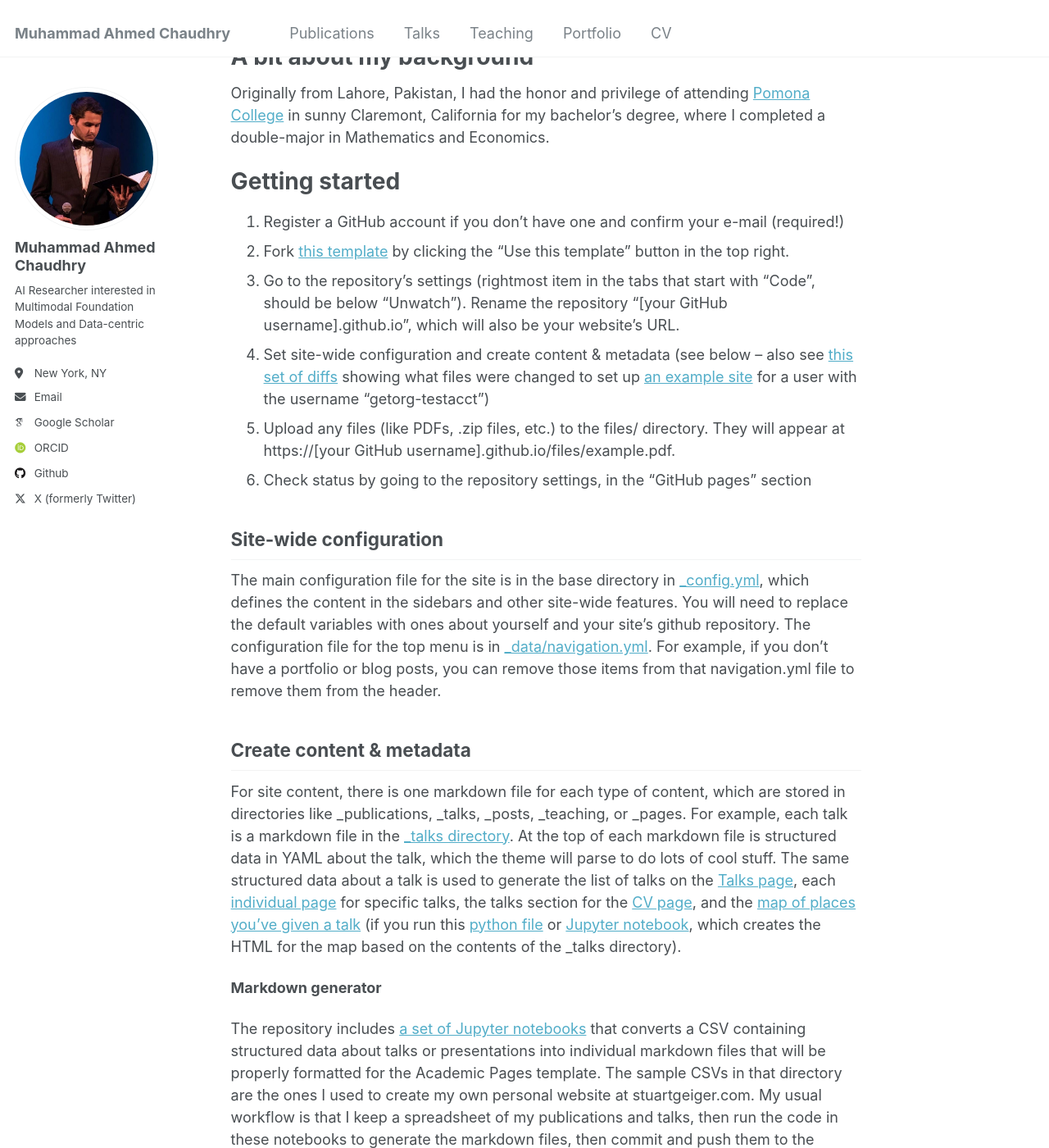
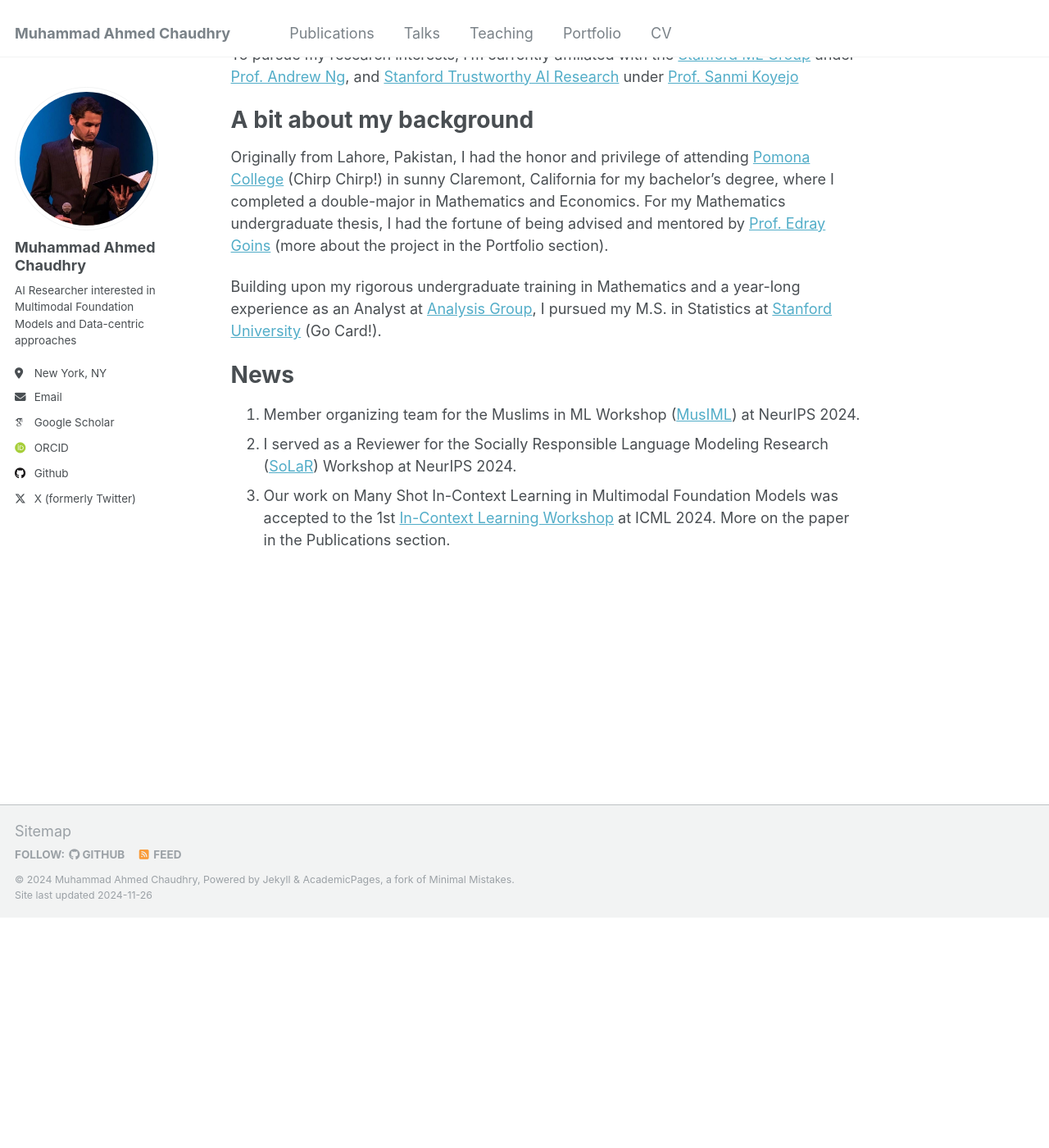
Before and after one commit to Ahmed14974/ahmed14974.github.io, a Jekyll site: the page built from _pages/about.md, in a window 1280 px wide and 1400 px high, scrolled down 281 px. Shown: the whole window at 82% size. Built offline with Jekyll 4.4.1, drawn with Linux system fonts in a browser that asks for light colours; some web fonts are replaced; some of the changed text lies outside the part shown.

Commit message:
Update about.md

```diff
--- a/_pages/about.md
+++ b/_pages/about.md
@@ -9,39 +9,16 @@ redirect_from:
 
 I’m passionate about advancing the frontier of multimodal foundation models through data-centric approaches. From rethinking the way we curate fine-tuning datasets to enabling foundation models to create societal impact in domains such as medicine and remote sensing, I firmly believe that higher-quality data leads to more capable ML models. Dive into my projects, explore my research, and please feel free to reach out to collaborate.
 
+To pursue my research interests, I'm currently affiliated with the [Stanford ML Group](https://stanfordmlgroup.github.io/) under [Prof. Andrew Ng](https://www.andrewng.org/), and [Stanford Trustworthy AI Research](stairlab.stanford.edu) under [Prof. Sanmi Koyejo](https://cs.stanford.edu/~sanmi/)
+
 A bit about my background
 ======
-Originally from Lahore, Pakistan, I had the honor and privilege of attending [Pomona College](https://www.pomona.edu/) in sunny Claremont, California for my bachelor's degree, where I completed a double-major in Mathematics and Economics.
+Originally from Lahore, Pakistan, I had the honor and privilege of attending [Pomona College](https://www.pomona.edu/) (Chirp Chirp!) in sunny Claremont, California for my bachelor's degree, where I completed a double-major in Mathematics and Economics. For my Mathematics undergraduate thesis, I had the fortune of being advised and mentored by [Prof. Edray Goins](https://www.pomona.edu/directory/people/edray-goins) (more about the project in the Portfolio section).
 
-Getting started
+Building upon my rigorous undergraduate training in Mathematics and a year-long experience as an Analyst at [Analysis Group](https://www.analysisgroup.com/), I pursued my M.S. in Statistics at [Stanford University](https://www.stanford.edu/) (Go Card!).
+
+News
 ======
-1. Register a GitHub account if you don't have one and confirm your e-mail (required!)
-1. Fork [this template](https://github.com/academicpages/academicpages.github.io) by clicking the "Use this template" button in the top right.
-1. Go to the repository's settings (rightmost item in the tabs that start with "Code", should be below "Unwatch"). Rename the repository "[your GitHub username].github.io", which will also be your website's URL.
-1. Set site-wide configuration and create content & metadata (see below -- also see [this set of diffs](http://archive.is/3TPas) showing what files were changed to set up [an example site](https://getorg-testacct.github.io) for a user with the username "getorg-testacct")
-1. Upload any files (like PDFs, .zip files, etc.) to the files/ directory. They will appear at https://[your GitHub username].github.io/files/example.pdf.
-1. Check status by going to the repository settings, in the "GitHub pages" section
-
-Site-wide configuration
-------
-The main configuration file for the site is in the base directory in [_config.yml](https://github.com/academicpages/academicpages.github.io/blob/master/_config.yml), which defines the content in the sidebars and other site-wide features. You will need to replace the default variables with ones about yourself and your site's github repository. The configuration file for the top menu is in [_data/navigation.yml](https://github.com/academicpages/academicpages.github.io/blob/master/_data/navigation.yml). For example, if you don't have a portfolio or blog posts, you can remove those items from that navigation.yml file to remove them from the header.
-
-Create content & metadata
-------
-For site content, there is one markdown file for each type of content, which are stored in directories like _publications, _talks, _posts, _teaching, or _pages. For example, each talk is a markdown file in the [_talks directory](https://github.com/academicpages/academicpages.github.io/tree/master/_talks). At the top of each markdown file is structured data in YAML about the talk, which the theme will parse to do lots of cool stuff. The same structured data about a talk is used to generate the list of talks on the [Talks page](https://academicpages.github.io/talks), each [individual page](https://academicpages.github.io/talks/2012-03-01-talk-1) for specific talks, the talks section for the [CV page](https://academicpages.github.io/cv), and the [map of places you've given a talk](https://academicpages.github.io/talkmap.html) (if you run this [python file](https://github.com/academicpages/academicpages.github.io/blob/master/talkmap.py) or [Jupyter notebook](https://github.com/academicpages/academicpages.github.io/blob/master/talkmap.ipynb), which creates the HTML for the map based on the contents of the _talks directory).
-
-**Markdown generator**
-
-The repository includes [a set of Jupyter notebooks](https://github.com/academicpages/academicpages.github.io/tree/master/markdown_generator
-) that converts a CSV containing structured data about talks or presentations into individual markdown files that will be properly formatted for the Academic Pages template. The sample CSVs in that directory are the ones I used to create my own personal website at stuartgeiger.com. My usual workflow is that I keep a spreadsheet of my publications and talks, then run the code in these notebooks to generate the markdown files, then commit and push them to the GitHub repository.
-
-How to edit your site's GitHub repository
-------
-Many people use a git client to create files on their local computer and then push them to GitHub's servers. If you are not familiar with git, you can directly edit these configuration and markdown files directly in the github.com interface. Navigate to a file (like [this one](https://github.com/academicpages/academicpages.github.io/blob/master/_talks/2012-03-01-talk-1.md) and click the pencil icon in the top right of the content preview (to the right of the "Raw | Blame | History" buttons). You can delete a file by clicking the trashcan icon to the right of the pencil icon. You can also create new files or upload files by navigating to a directory and clicking the "Create new file" or "Upload files" buttons.
-
-Example: editing a markdown file for a talk
-![Editing a markdown file for a talk](/images/editing-talk.png)
-
-For more info
-------
-More info about configuring Academic Pages can be found in [the guide](https://academicpages.github.io/markdown/), the [growing wiki](https://github.com/academicpages/academicpages.github.io/wiki), and you can always [ask a question on GitHub](https://github.com/academicpages/academicpages.github.io/discussions). The [guides for the Minimal Mistakes theme](https://mmistakes.github.io/minimal-mistakes/docs/configuration/) (which this theme was forked from) might also be helpful.
+1. Member organizing team for the Muslims in ML Workshop ([MusIML](https://www.musiml.org/)) at NeurIPS 2024.
+2. I served as a Reviewer for the Socially Responsible Language Modeling Research ([SoLaR](https://solar-neurips.github.io/)) Workshop at NeurIPS 2024.
+3. Our work on Many Shot In-Context Learning in Multimodal Foundation Models was accepted to the 1st [In-Context Learning Workshop](https://iclworkshop.github.io/) at ICML 2024. More on the paper in the Publications section.
```
